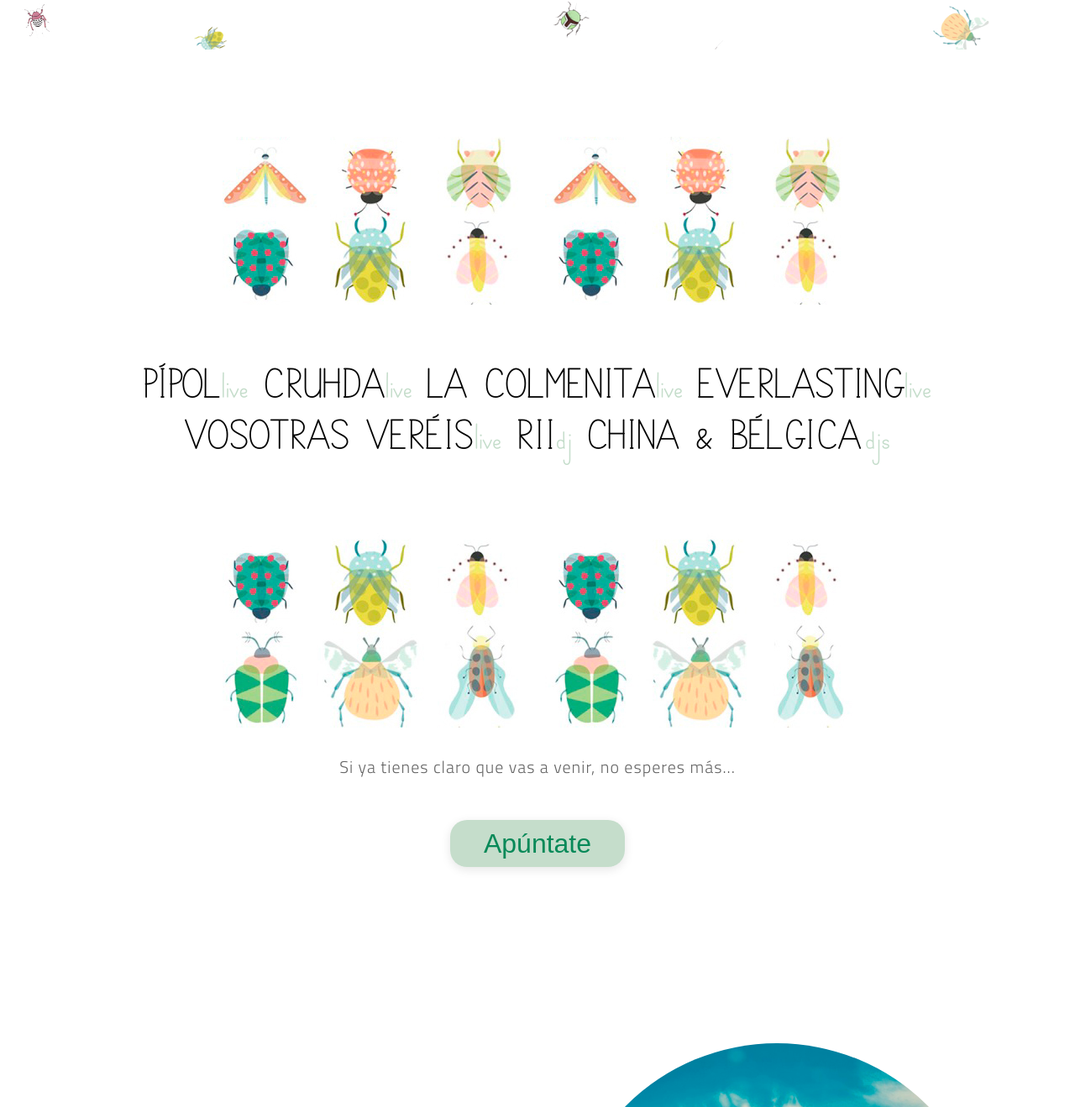
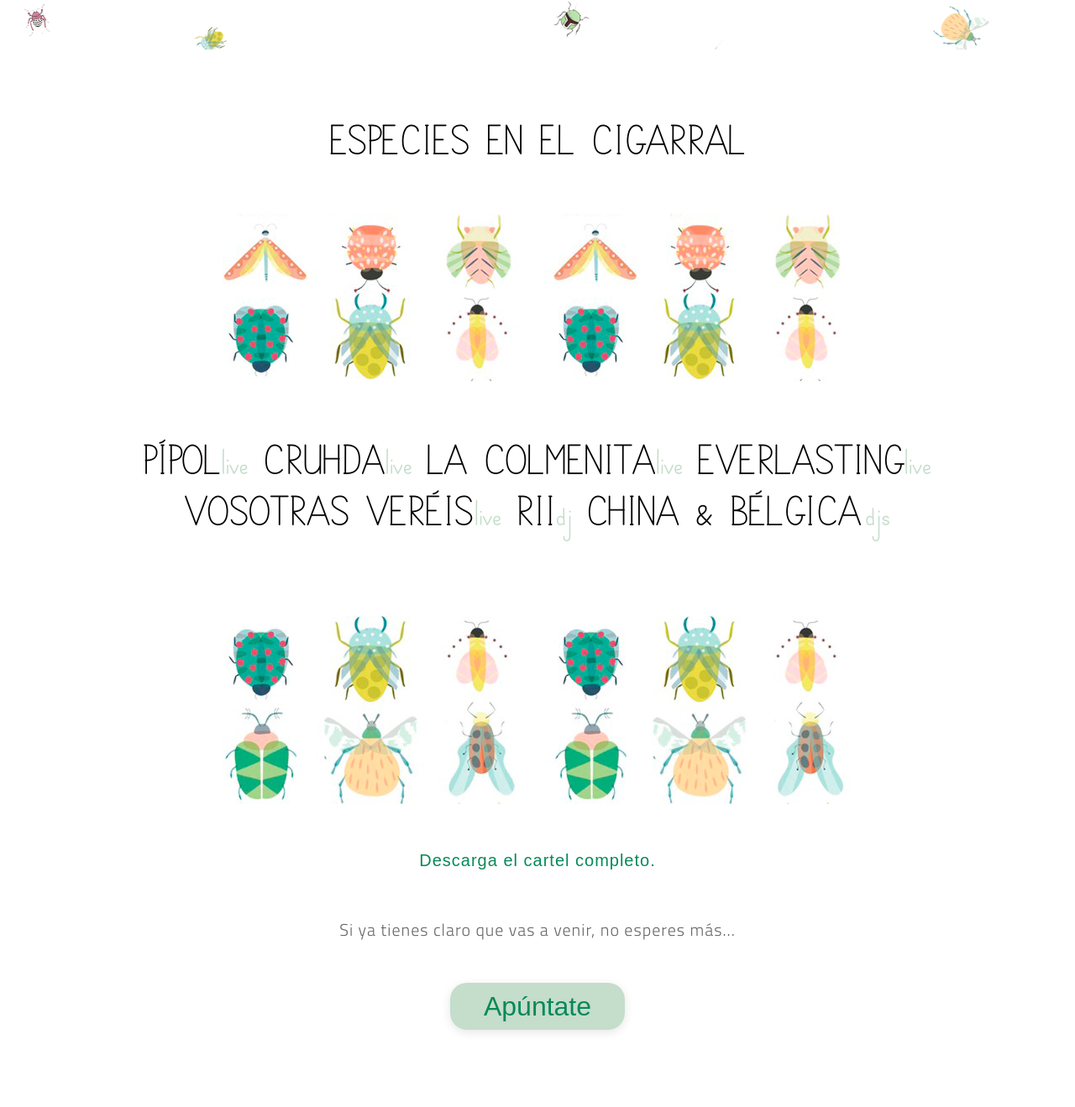
Before and after one commit to Nurjavier/Nurjavier.github.io, a website: page index.html in a window 1280 px wide. Shown: the part 989-2308 px from the top of the page at 84% size. Drawn offline with Linux system fonts and the light colour scheme; a web font is replaced by a local one.

Commit message:
Add files via upload

```diff
--- a/index.html
+++ b/index.html
@@ -53,7 +53,7 @@
 
   <section id="cartel">
 
-
+    <h1 style="padding-bottom:50px;">ESPECIES EN EL CIGARRAL</h1>
     <div class="col-lg-12">
         <div class="p-1"> <a href="img/CARTEL.jpg" target=”_blank”><img class="img-fluid" src="img/especiesX.jpg" alt=""></a></div>
     </div>
@@ -71,8 +71,8 @@
     <div class="col-lg-12">
         <div class="p-1"> <a href="img/CARTEL.jpg" target=”_blank”><img class="img-fluid" src="img/especiesY.jpg" alt=""></a></div>
     </div>
-
-        <h3 style="padding-top:30px">Si ya tienes claro que vas a venir, no esperes más...</h3>
+        <h3 style="padding-top:50px"><a href="img/CARTEL.jpg" target=”_blank”>Descarga el cartel completo.</a></h3>
+        <h3 style="padding-top:50px">Si ya tienes claro que vas a venir, no esperes más...</h3>
 
         <div class="p-5"> <a class="boton" href="https://elcigarral.typeform.com/to/P1IdhS" style="font-size:32px">Apúntate</a>  </div>
 
```
